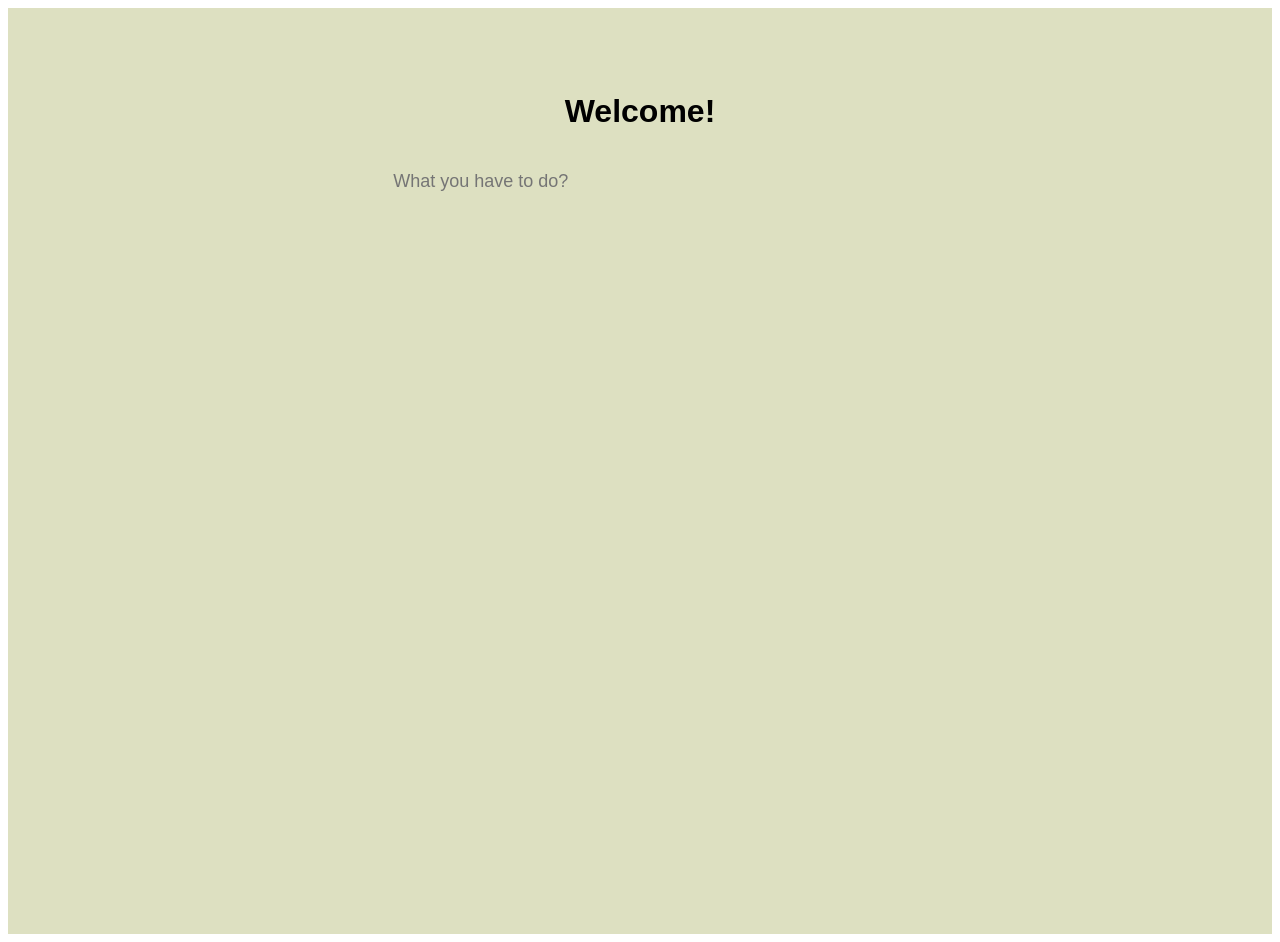
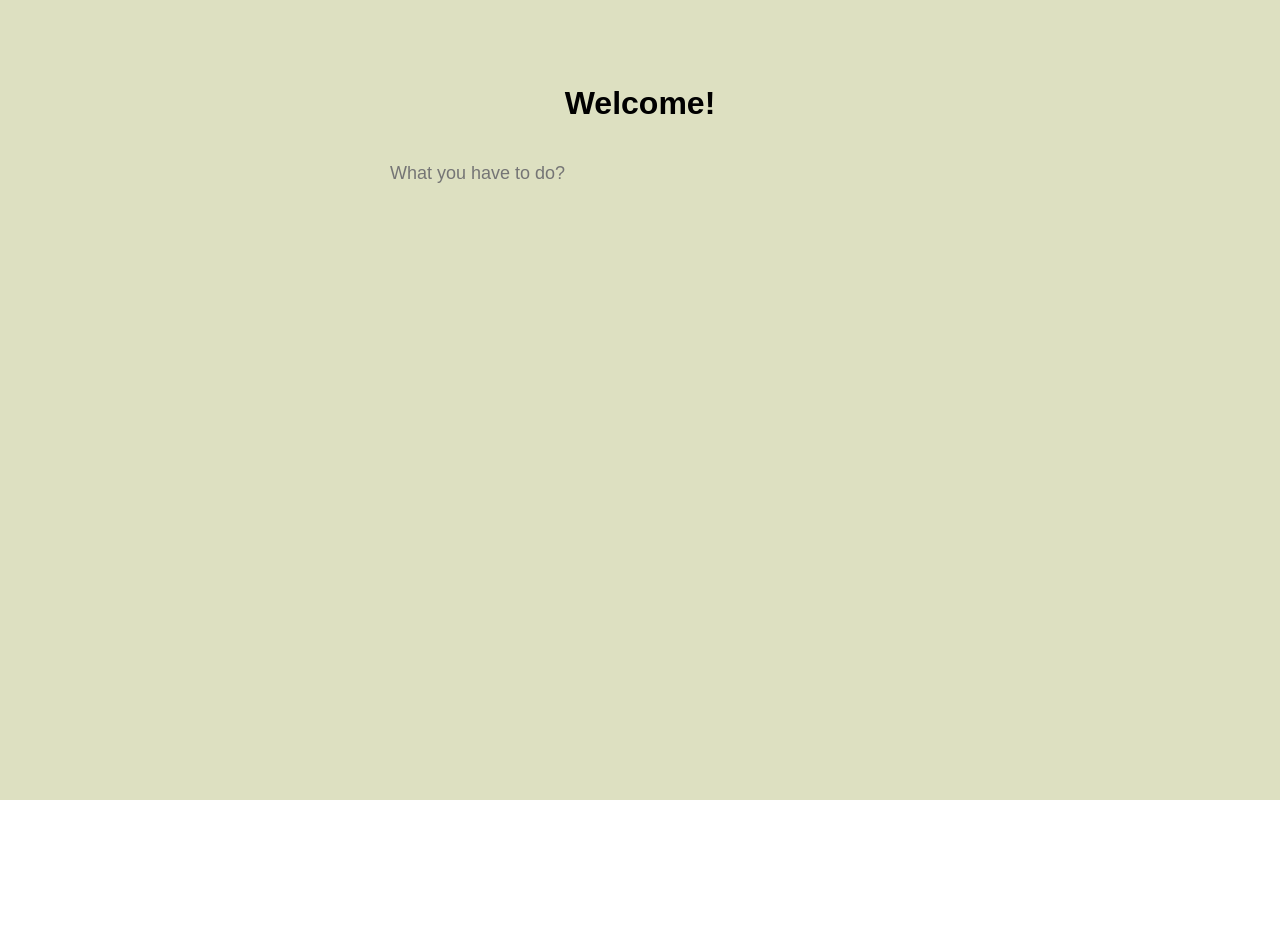
Before and after one commit to pablosat/todo-webapp, a React (Create React App) app: page / in a window 1280 px wide. After the commit the page ends 800 px from the top, so only its background shows below. Built offline with nearby package versions, Linux system fonts and the light colour scheme.

Commit message:
Improve css

```diff
--- a/src/App.scss
+++ b/src/App.scss
@@ -1,9 +1,13 @@
+body {
+  margin: 0;
+}
 .App {
   font-family: sans-serif;
   text-align: center;
   background: #dde0c1;
-  min-height: 800px;
+  height: 100vh;
   padding: 50px;
+  box-sizing: border-box
 }
 
 .responsive {
```
